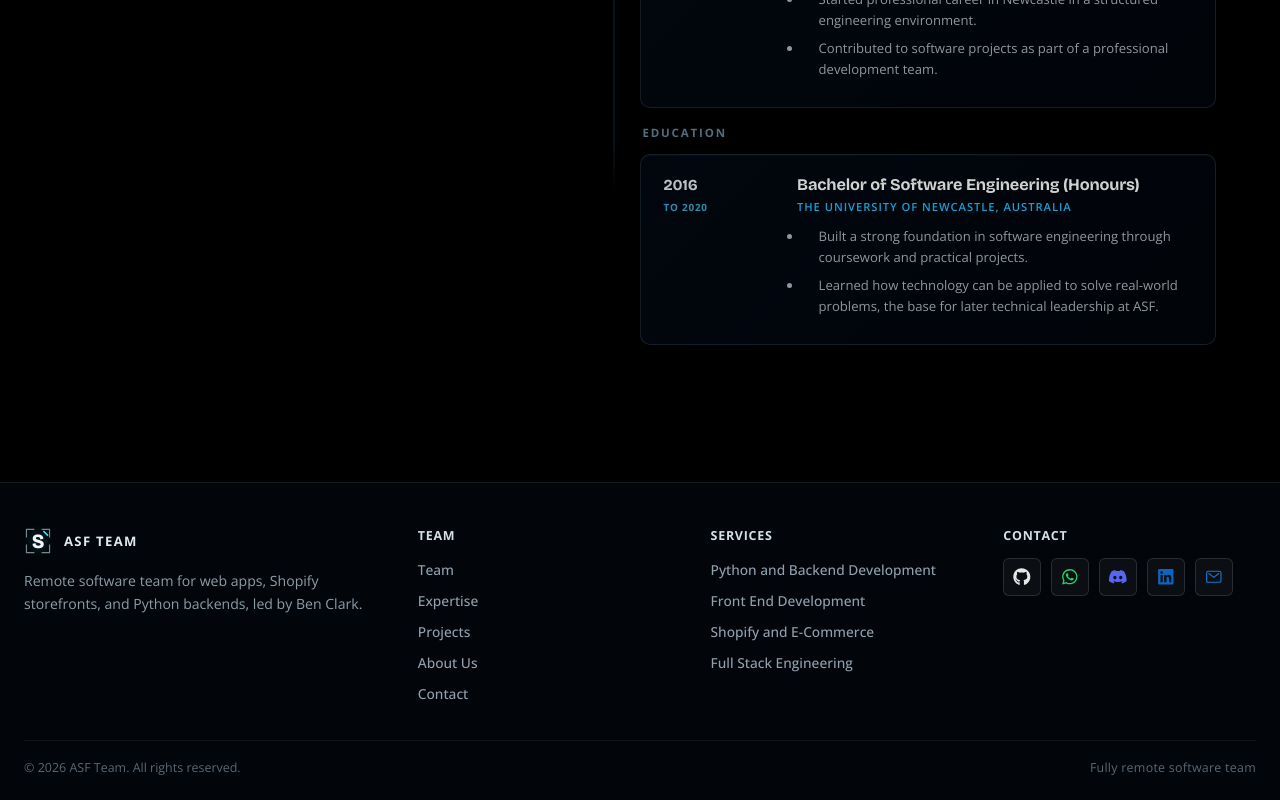
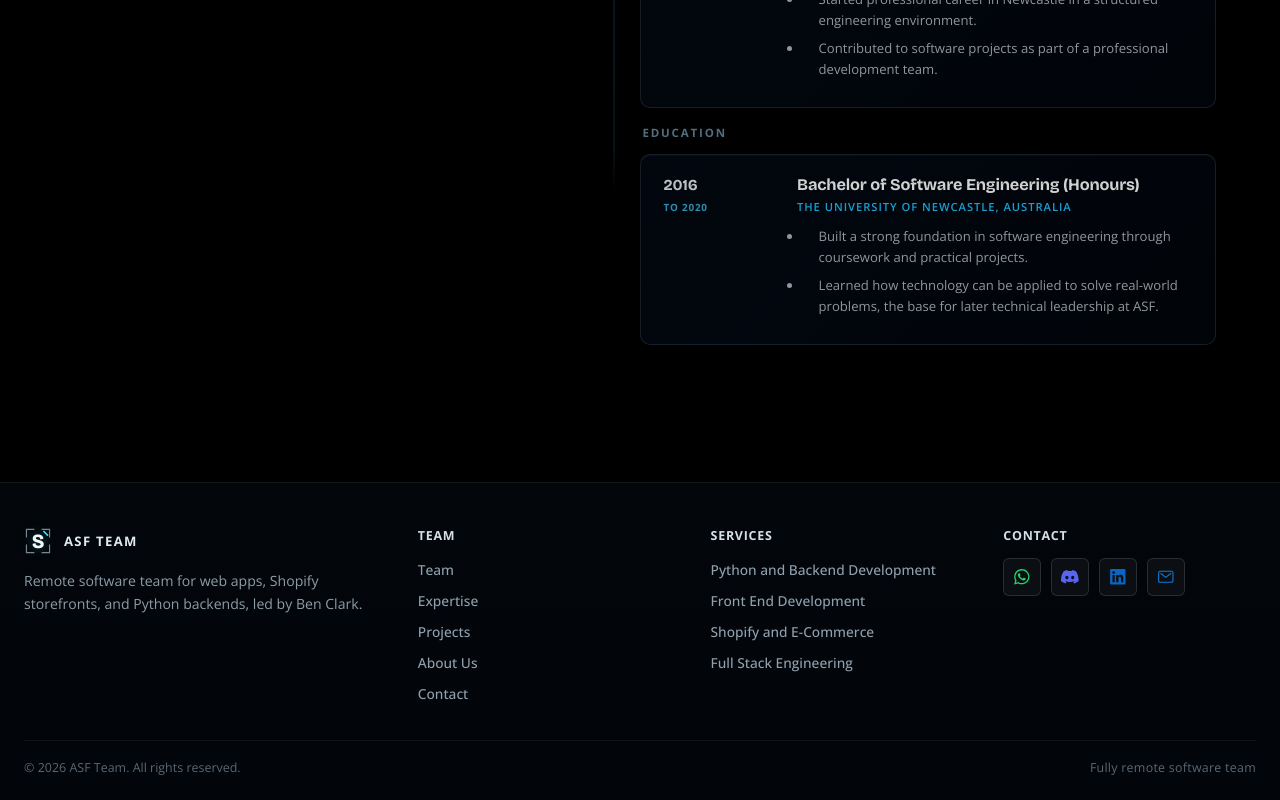
Before and after one commit to clarkk1026/ASF-portfolio, a React (Vite) app: page /path in a window 1280 px wide. Shown: the part 886-1686 px from the top of the page. Built offline with nearby package versions, Linux system fonts and the light colour scheme.

Commit message:
Refactor SiteFooter and Contact components: Remove GitHub contact handling and related imports, simplifying social link logic. Update socialLinks data to exclude GitHub, streamlining the footer and contact sections for improved clarity and functionality.

```diff
--- a/src/components/site-footer.tsx
+++ b/src/components/site-footer.tsx
@@ -1,4 +1,3 @@
-import type { MouseEvent } from 'react';
 import { Link } from 'react-router-dom';
 import { BrandLogo } from './brand-logo';
 import { useToast } from './toast-provider';
@@ -9,7 +8,6 @@ import {
 	socialLinks,
 	team,
 } from '../data/portfolio';
-import { githubContactLocked, preventLockedGithubContact } from '../lib/contact-lock';
 import { discordContactHref, openDiscordContact } from '../lib/discord-contact';
 
 const teamNavLinks = navLinks.filter((link) =>
@@ -24,10 +22,6 @@ const serviceLinks = expertise.slice(0, 4).map((item) => ({
 export const SiteFooter = () => {
 	const year = new Date().getFullYear();
 	const { pushToast } = useToast();
-
-	const onGithubLockedClick = (event: MouseEvent<HTMLAnchorElement>) => {
-		preventLockedGithubContact(event, (message) => pushToast(message, 'info'));
-	};
 
 	return (
 		<footer className='site-footer-bar'>
@@ -84,7 +78,6 @@ export const SiteFooter = () => {
 						>
 							{socialLinks.map((link) => {
 								const Icon = link.icon;
-								const isGithub = link.label === 'GitHub';
 								const isDiscord = link.action === 'discord';
 
 								return (
@@ -92,26 +85,18 @@ export const SiteFooter = () => {
 										key={link.label}
 										role='listitem'
 										className='site-footer-social'
-										href={
-											isGithub && githubContactLocked
-												? '/contact'
-												: isDiscord
-													? discordContactHref
-													: link.href
-										}
-										target={isGithub && githubContactLocked ? undefined : '_blank'}
-										rel={isGithub && githubContactLocked ? undefined : 'noreferrer'}
+										href={isDiscord ? discordContactHref : link.href}
+										target='_blank'
+										rel='noreferrer'
 										aria-label={link.label}
 										title={link.label}
 										onClick={
-											isGithub && githubContactLocked
-												? onGithubLockedClick
-												: isDiscord
-													? (event) =>
-															openDiscordContact(event, (message) =>
-																pushToast(message, 'info'),
-															)
-													: undefined
+											isDiscord
+												? (event) =>
+														openDiscordContact(event, (message) =>
+															pushToast(message, 'info'),
+														)
+												: undefined
 										}
 									>
 										<Icon
--- a/src/data/portfolio.ts
+++ b/src/data/portfolio.ts
@@ -4,7 +4,6 @@ import { DiMongodb } from 'react-icons/di';
 import {
     FaAws,
     FaBrain,
-    FaGithub,
     FaLayerGroup,
     FaLinkedin,
     FaNodeJs,
@@ -453,13 +452,6 @@ export const visitorNote = {
 
 export const socialLinks: SocialLink[] = [
 	{
-		label: 'GitHub',
-		href: 'https://github.com/buildflux26',
-		icon: FaGithub,
-		iconColor: 'rgba(255, 255, 255, 0.9)',
-		glowColor: 'rgba(255, 255, 255, 0.4)',
-	},
-	{
 		label: 'WhatsApp',
 		href: whatsappUrl,
 		icon: FaWhatsapp,
--- a/src/sections/contact.section.tsx
+++ b/src/sections/contact.section.tsx
@@ -9,23 +9,14 @@ import {
 	socialLinks,
 	whatsappUrl,
 } from '../data/portfolio';
-import { githubContactLocked, preventLockedGithubContact } from '../lib/contact-lock';
 import { discordContactHref, openDiscordContact } from '../lib/discord-contact';
 
 const socialLinkProps = (
 	link: (typeof socialLinks)[number],
 	options?: {
-		onGithubLockedClick?: (event: MouseEvent<HTMLAnchorElement>) => void;
 		onDiscordNotify?: (message: string) => void;
 	},
 ) => {
-	if (link.label === 'GitHub' && githubContactLocked && options?.onGithubLockedClick) {
-		return {
-			href: '/contact',
-			onClick: options.onGithubLockedClick,
-		};
-	}
-
 	if (link.action === 'discord') {
 		return {
 			href: discordContactHref,
@@ -39,10 +30,6 @@ const socialLinkProps = (
 
 export const Contact = () => {
 	const { pushToast } = useToast();
-
-	const onGithubLockedClick = (event: MouseEvent<HTMLAnchorElement>) => {
-		preventLockedGithubContact(event, (message) => pushToast(message, 'info'));
-	};
 
 	return (
 		<section
@@ -94,10 +81,6 @@ export const Contact = () => {
 											icon={<link.icon color={link.iconColor} />}
 											aria-label={link.label.toLowerCase()}
 											{...socialLinkProps(link, {
-												onGithubLockedClick:
-													link.label === 'GitHub'
-														? onGithubLockedClick
-														: undefined,
 												onDiscordNotify: (message) =>
 													pushToast(message, 'info'),
 											})}
```
